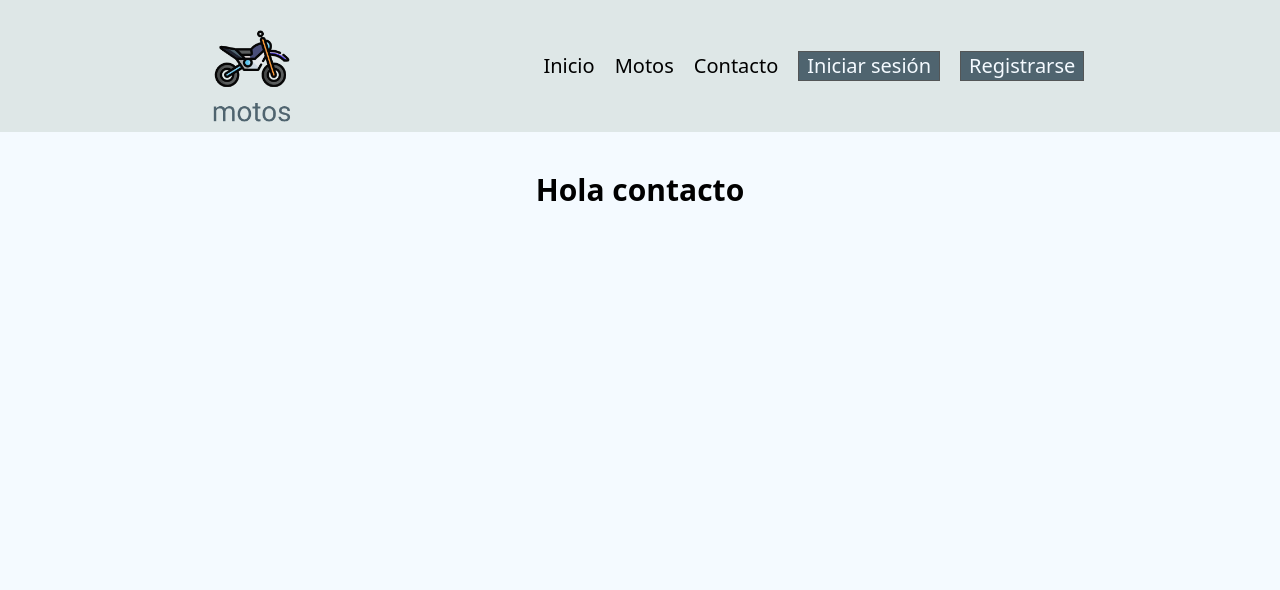
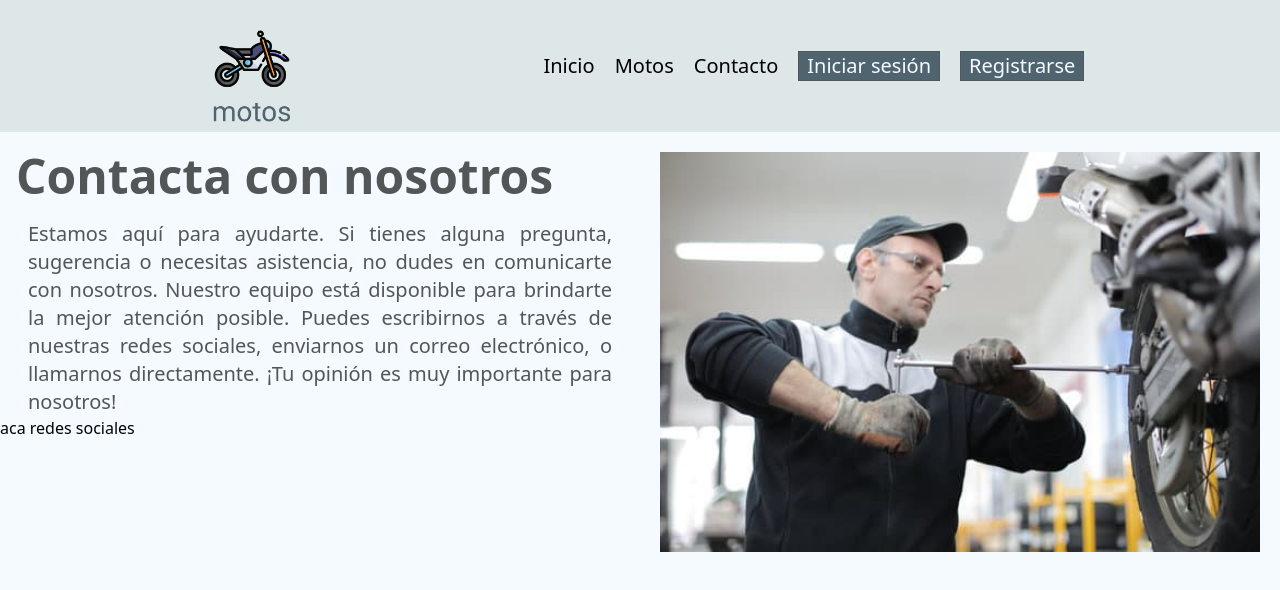
Before and after one commit to BryanVas24/paginaMotos, a Next.js app: page /contacto in a window 1280 px wide. Shown: the top 590 px of the page. Built offline with nearby package versions, Linux system fonts and the light colour scheme.

Commit message:
Iniciando pagina de contacto

```diff
--- a/app/contacto/page.tsx
+++ b/app/contacto/page.tsx
@@ -1,7 +1,32 @@
+import Image from "next/image";
+
 export default function ContactoPage() {
   return (
-    <div>
-      <h1 className="text-center text-3xl font-bold mt-10">Hola contacto</h1>
-    </div>
+    <main>
+      <section className="grid grid-cols-1 md:grid-cols-2">
+        <div>
+          <h1 className="text-5xl font-black text-davys-gray ml-4 mb-5 ">
+            Contacta con nosotros
+          </h1>
+          <p className="text-xl  text-davys-gray mx-7 text-justify">
+            Estamos aquí para ayudarte. Si tienes alguna pregunta, sugerencia o
+            necesitas asistencia, no dudes en comunicarte con nosotros. Nuestro
+            equipo está disponible para brindarte la mejor atención posible.
+            Puedes escribirnos a través de nuestras redes sociales, enviarnos un
+            correo electrónico, o llamarnos directamente. ¡Tu opinión es muy
+            importante para nosotros!
+          </p>
+          <div>aca redes sociales</div>
+        </div>
+        <div className="flex items-center justify-center">
+          <Image
+            alt="Imagen de mecanico de motos"
+            src={"/contactImage1.jpg"}
+            width={600}
+            height={600}
+          />
+        </div>
+      </section>
+    </main>
   );
 }
```
Also changed, not shown: public/contactImage1.jpg (added).
